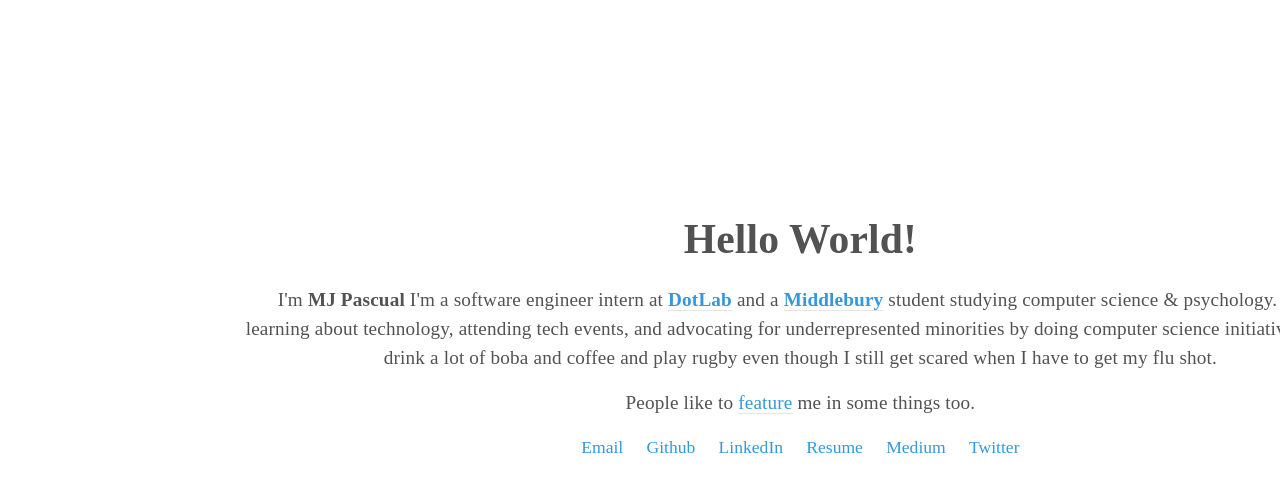
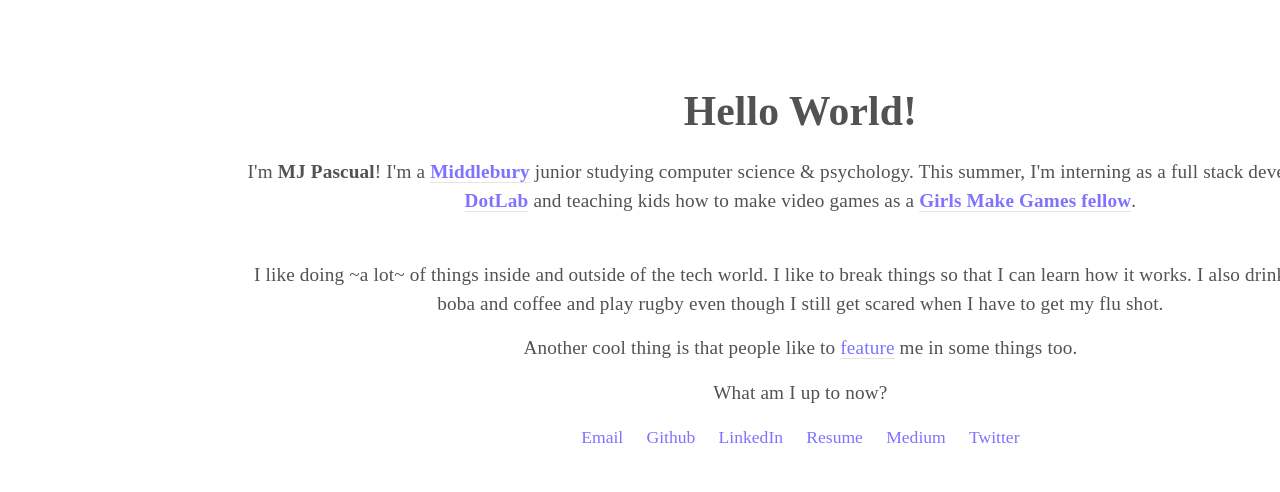
Before and after one commit to melaniejanepascual/melaniejanepascual.github.io, a plain HTML site: page index.html in a window 1280 px wide. Shown: the top 492 px of the page. Drawn offline with nearby package versions, Linux system fonts and the light colour scheme; a web font is replaced by a local one.

Commit message:
style changes

```diff
--- a/css/index.css
+++ b/css/index.css
@@ -11,7 +11,7 @@ p {
 }
 
 a, a:visited {
-	color: #3498DB;
+	color: #7d73ff;
 }
 
 a:hover, a:active, a:focus {
@@ -25,7 +25,7 @@ span#bold {
 }
 
 .main {
-	padding-top: 20vh;
+	padding-top: 10vh;
 	margin-right: 6vw;
 	margin-left: 6vw;
 }
@@ -54,7 +54,7 @@ div.links > a {
 
 div.links > a:hover, div.links > a:active, div.links > a:focus {
 	color: #FFF;
-	background-color: #3498DB;
+	background-color: #7d73ff;
 	padding: 4px;
 	border-radius: 10px;
 }
@@ -70,7 +70,7 @@ div.links > a:hover, div.links > a:active, div.links > a:focus {
 	}
 
 	.main {
-		padding-top: 26vh;
+		padding-top: 10vh;
 		margin-right: 18vw;
 		margin-left: 18vw;
 	}
--- a/index.html
+++ b/index.html
@@ -2,7 +2,6 @@
 <meta charset=utf-8>
 <meta content="width=device-width,initial-scale=1,shrink-to-fit=no"name=viewport>
 <meta content="ie=edge"http-equiv=x-ua-compatible>
-
 <title>MJ Pascual</title>
 <link href=https://maxcdn.bootstrapcdn.com/bootstrap/4.0.0-alpha.4/css/bootstrap.min.css rel=stylesheet>
 <link href="https://fonts.googleapis.com/css?family=Lekton" rel="stylesheet"/>
@@ -10,14 +9,21 @@
 <div class="container main">
   <p id=mainhead><span id="bold">Hello World! </span></p>
     <p>
-      I'm <span id=bold>MJ Pascual</span> I'm a software engineer intern at <span id=bold><a href=http://dotlab.com/>DotLab</a></span>
-      and a <span id=bold><a href=http://www.middlebury.edu//>Middlebury</a></span> student studying computer science & psychology</span>.
-      I like learning about technology, attending tech events, and advocating for underrepresented minorities by doing computer
-      science initiatives. I also drink a lot of boba and coffee and play rugby even though I still get scared when I have
-      to get my flu shot.
+      I'm <span id=bold>MJ Pascual</span>! I'm a <span id=bold><a href=http://www.middlebury.edu/>Middlebury</a></span> junior studying
+      computer science & psychology. This summer, I'm interning as a full stack developer for <span id=bold><a href=http://dotlab.com/>DotLab</a></span>
+      and teaching kids how to make video games as a <span id=bold><a href=http://www.girlsmakegames.com/>Girls Make Games fellow</a></span>.
+      <br>
+      <br>
     </p>
+    <p>
+    I like doing ~a lot~ of things inside and outside of the tech world. I like to break things so that
+    I can learn how it works. I also drink a lot of boba and coffee and play rugby even though I still get scared
+    when I have to get my flu shot.
+    </p>
+    <p> Another cool thing is that people like to <a href="features.html">feature</a> me in some things too.</p>
 
-    <p> People like to <a href="features.html">feature</a> me in some things too.</p>
+    <p> What am I up to now? </p>
+
       <div class=links>
         <a href=mailto:melaniejane.pascual@gmail.com>Email</a>
         <a href=https://github.com/melaniejanepascual>Github</a>
```
